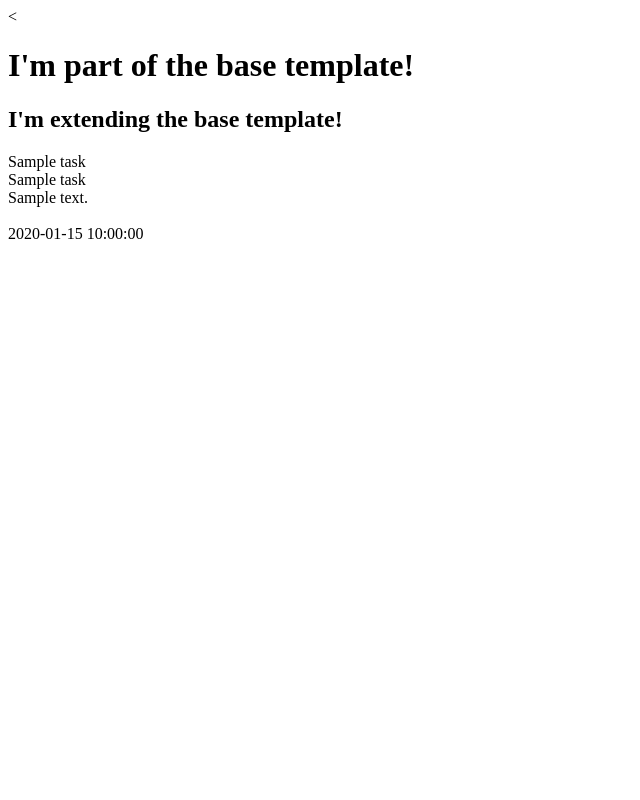
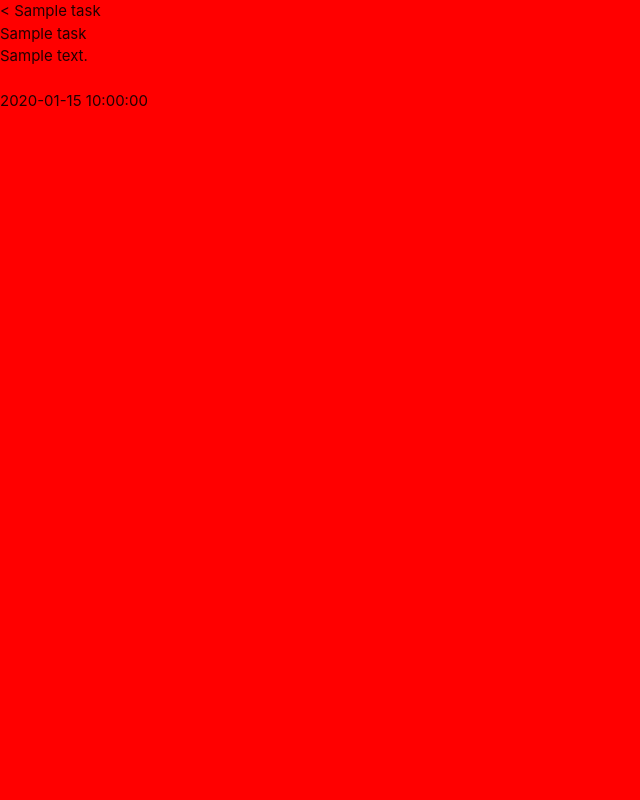
Before and after one commit to MattMoore050783/Task_Manager, a Flask app: page / in a window 1280 px wide. Shown: the whole page, without its empty margins (0-640 px from the left). Run offline with Flask 2, Linux system fonts and the light colour scheme; a database or web service that is not in the repository returns one stand-in record (values such as "Sample title"); some libraries are stand-ins or nearby versions.

Commit message:
static files added

```diff
--- /dev/null
+++ b/static/css/style.css
@@ -0,0 +1,3 @@
+body {
+    background-color: red;
+}
--- a/templates/base.html
+++ b/templates/base.html
@@ -3,12 +3,24 @@
 <head>
     <meta charset="UTF-8">
     <meta name="viewport" content="width=device-width, initial-scale=1.0">
+    <link rel="stylesheet" href="https://cdnjs.cloudflare.com/ajax/libs/font-awesome/5.13.1/css/all.min.css"
+    integrity="sha512-xA6Hp6oezhjd6LiLZynuukm80f8BoZ3OpcEYaqKoCV3HKQDrYjDE1Gu8ocxgxoXmwmSzM4iqPvCsOkQNiu41GA==" crossorigin="anonymous" type="text/css">
+    <link rel="stylesheet" href="https://cdnjs.cloudflare.com/ajax/libs/materialize/1.0.0/css/materialize.min.css" type="text/css">
+    <link rel="stylesheet" href="{{ url_for('static', filename='css/style.css') }}" type="text/css">
+    {% block styles %}
+    {% endblock %}
     <title>Task Manager</title>
 </head>
 <body>
 
-    <h1>I'm part of the base template!</h1>
     {% block content %}
     {% endblock %}
 
+
+    <script src="https://code.jquery.com/jquery-3.5.1.min.js"
+    integrity="sha256-9/aliU8dGd2tb6OSsuzixeV4y/faTqgFtohetphbbj0=" crossorigin="anonymous"></script>
+    <script src="https://cdnjs.cloudflare.com/ajax/libs/materialize/1.0.0/js/materialize.min.js"></script>
+    <script src="{{ url_for('static', filename='js/script.js') }}"></script>
+    {% block scripts %}
+    {% endblock %}
 </body>
--- a/templates/tasks.html
+++ b/templates/tasks.html
@@ -1,7 +1,5 @@
 <{% extends "base.html" %}
 {% block content %}
-
-    <h2>I'm extending the base template!</h2>
 
     {% for task in tasks %}
         {{ task.task_name }}<br>
```
Also changed, not shown: static/js/script.js (added).
